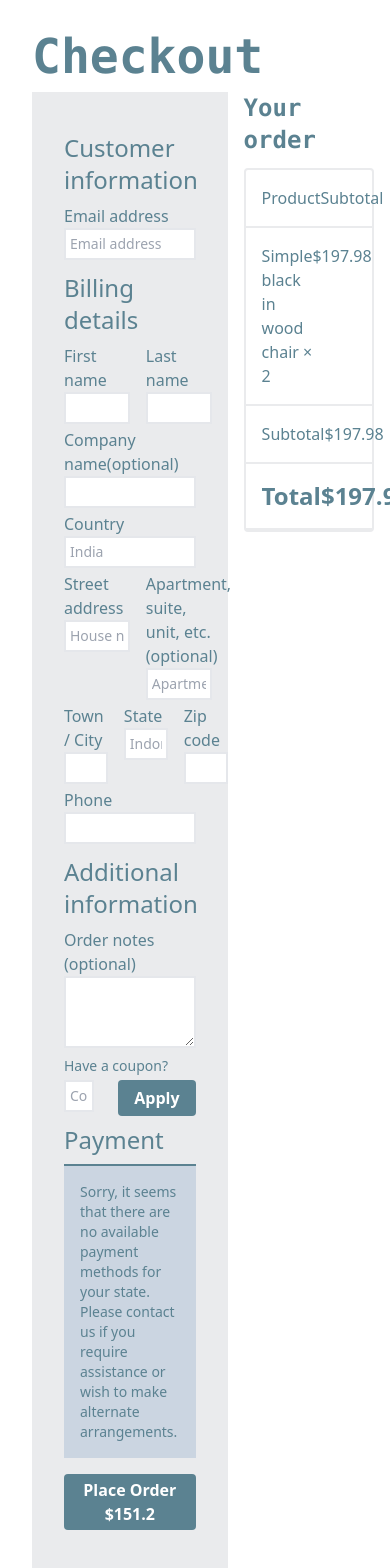
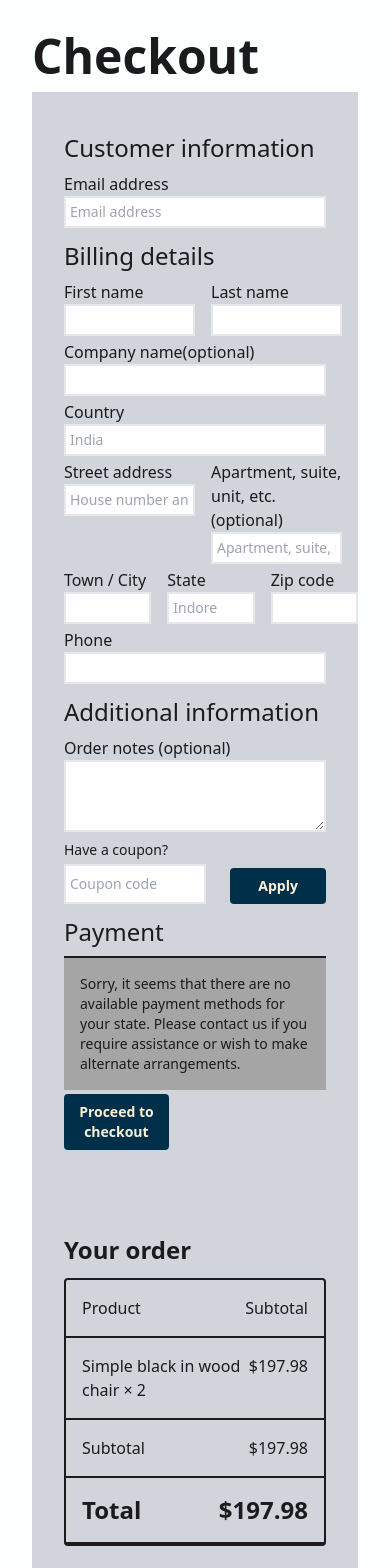
Before and after one commit to akshatlambhate/E-commerce, a React (Create React App) app: page / in a window 390 px wide. Shown: the top 1568 px of the page. Built offline with nearby package versions, Linux system fonts and the light colour scheme.

Commit message:
aj,updated

```diff
--- a/src/components/Checkout.jsx
+++ b/src/components/Checkout.jsx
@@ -1,90 +1,93 @@
 import React from 'react'
+import Button from '../components/SharedComponents/Button'
+import { Outlet, Link } from "react-router-dom";
 
 const Checkout = () => {
   return (
-    <div className='m-8 text-left'>
-      <h1 className='text-5xl font-mono font-semibold text-AirBlue mb-3'>Checkout</h1>
-      <div className='w-[100%] flex gap-4'>
-        <div className='w-[60%]  bg-AntiFlashWhite p-8'>
+    <div className='p-8 text-left bg-background '>
+      <h1 className='text-5xl font-mono font-semibold text-colortxt mb-3 '>Checkout</h1>
+      <div className='w-[100%] lg:flex lg:flex-row xs:flex xs:flex-col gap-4 bg-parentdiv'>
+        <div className='lg:w-[60%] xs:w-[100%]  lg:p-8 xs:p-8'>
             <form action="" className='flex flex-col justify-start text-left'>
-            <h1 className='text-2xl text-AirBlue py-2'>Customer information</h1>
-            <label htmlFor="" className='text-base text-AirBlue'>Email address </label>
-            <input type="text" placeholder='Email address' className='text-sm p-1 mb-1 focus:outline-none focus:border-Charcoal border-2'/>
-            <h1 className='text-2xl text-AirBlue py-2'>Billing details</h1>
+            <h1 className='text-2xl text-colortxt py-2'>Customer information</h1>
+            <label htmlFor="" className='text-base text-colortxt'>Email address </label>
+            <input type="text" placeholder='Email address' className='text-sm p-1 mb-1 focus:outline-none focus:border-midSkyBlue border-2'/>
+            <h1 className='text-2xl text-colortxt py-2'>Billing details</h1>
             <div className='flex gap-4'>
                 <div className='flex flex-col w-1/2'>
-                <label htmlFor="" className='text-base text-AirBlue '>First name </label>
-                <input type="text"  className='text-sm p-1 mb-1 focus:outline-none focus:border-Charcoal border-2' />
+                <label htmlFor="" className='text-base text-colortxt '>First name </label>
+                <input type="text"  className='text-sm p-1 mb-1 focus:outline-none focus:border-colortxt border-2' />
                 </div>
                 <div className='flex flex-col w-1/2'>
-                <label htmlFor="" className='text-base text-AirBlue'>Last name </label>
-                <input type="text" className='text-sm p-1 mb-1 focus:outline-none focus:border-Charcoal border-2' />
+                <label htmlFor="" className='text-base text-colortxt'>Last name </label>
+                <input type="text" className='text-sm p-1 mb-1 focus:outline-none focus:border-colortxt border-2' />
                 </div>
             </div>
-            <label htmlFor="" className='text-base text-AirBlue'>Company name(optional) </label>
-            <input type="text"  className='text-sm p-1 mb-1 focus:outline-none focus:border-Charcoal border-2'/>
-            <label htmlFor="" className='text-base text-AirBlue'>Country </label>
-            <input type="text" placeholder='India' className='text-sm p-1 mb-1 focus:outline-none focus:border-Charcoal border-2' />
+            <label htmlFor="" className='text-base text-colortxt'>Company name(optional) </label>
+            <input type="text"  className='text-sm p-1 mb-1 focus:outline-none focus:border-colortxt border-2'/>
+            <label htmlFor="" className='text-base text-colortxt'>Country </label>
+            <input type="text" placeholder='India' className='text-sm p-1 mb-1 focus:outline-none focus:border-colortxt border-2' />
             <div className='flex gap-4'>
                 <div className='flex flex-col  w-1/2'>
-                <label htmlFor="" className='text-base text-AirBlue'>Street address </label>
-                <input type="text" placeholder='House number and street name' className='text-sm p-1 mb-1 focus:outline-none focus:border-Charcoal border-2'/>
+                <label htmlFor="" className='text-base text-colortxt'>Street address </label>
+                <input type="text" placeholder='House number and street name' className='text-sm p-1 mb-1 focus:outline-none focus:border-colortxt border-2'/>
                 </div>
                 <div className='flex flex-col w-1/2'>
-                <label htmlFor="" className='text-base text-AirBlue'>Apartment, suite, unit, etc. (optional) </label>
-                <input type="text" placeholder='Apartment, suite, unit, etc. (optional)' className='text-sm p-1 mb-1 focus:outline-none focus:border-Charcoal border-2'/>
+                <label htmlFor="" className='text-base text-colortxt'>Apartment, suite, unit, etc. (optional) </label>
+                <input type="text" placeholder='Apartment, suite, unit, etc. (optional)' className='text-sm p-1 mb-1 focus:outline-none focus:border-colortxt border-2'/>
                 </div>
             </div>
             <div className='flex gap-4'>
                 <div className='flex flex-col w-1/3'>
-                <label htmlFor="" className='text-base text-AirBlue'>Town / City </label>
-                <input type="text" className='text-sm p-1 mb-1 focus:outline-none focus:border-Charcoal border-2' />
+                <label htmlFor="" className='text-base text-colortxt'>Town / City </label>
+                <input type="text" className='text-sm p-1 mb-1 focus:outline-none focus:border-colortxt border-2' />
                 </div>
                 <div className='flex flex-col w-1/3'>
-                <label htmlFor="" className='text-base text-AirBlue'>State </label>
-                <input type="text" placeholder='Indore' className='text-sm p-1 mb-1 focus:outline-none focus:border-Charcoal border-2'/>
+                <label htmlFor="" className='text-base text-colortxt'>State </label>
+                <input type="text" placeholder='Indore' className='text-sm p-1 mb-1 focus:outline-none focus:border-colortxt border-2'/>
                 </div>
                 <div className='flex flex-col w-1/3'>
-                <label htmlFor="" className='text-base text-AirBlue'>Zip code </label>
-                <input type="text" className='text-sm p-1 mb-1 focus:outline-none focus:border-Charcoal border-2' />
+                <label htmlFor="" className='text-base text-colortxt'>Zip code </label>
+                <input type="text" className='text-sm p-1 mb-1 focus:outline-none focus:border-colortxt border-2' />
                 </div>
             </div>
-            <label htmlFor="" className='text-base text-AirBlue'>Phone </label>
-            <input type="number" className='text-sm p-1 mb-1 border-2 focus:outline-none focus:border-Charcoal' />
+            <label htmlFor="" className='text-base text-colortxt'>Phone </label>
+            <input type="number" className='text-sm p-1 mb-1 border-2 focus:outline-none focus:border-colortxt' />
 
-            <h1 className='text-2xl text-AirBlue py-2'>Additional information</h1>
-            <label htmlFor="" className='text-base text-AirBlue'>Order notes (optional) </label>
-            <textarea name="" id="" cols="30" rows="3" className='text-sm p-1 mb-1 border-2 text-AirBlue focus:outline-none focus:border-Charcoal'></textarea>
-            <p className='text-sm text-AirBlue my-1'>Have a coupon?</p>
+            <h1 className='text-2xl text-colortxt py-2'>Additional information</h1>
+            <label htmlFor="" className='text-base text-colortxt'>Order notes (optional) </label>
+            <textarea name="" id="" cols="30" rows="3" className='text-sm p-1 mb-1 border-2 text-colortxt focus:outline-none focus:border-colortxt'></textarea>
+            <p className='text-sm text-colortxt my-1'>Have a coupon?</p>
             <div className='flex gap-6'>
-                <input type="text" placeholder='Coupon code' className='text-sm p-1 mb-1 w-[60%] focus:outline-none focus:border-Charcoal border-2'/>
-                <button className='bg-AirBlue text-white text-base p-1 px-4 font-semibold hover:bg-slate-100 hover:text-AirBlue rounded'>Apply</button>
+                <input type="text" placeholder='Coupon code' className='text-sm p-1 mb-1 w-[60%] focus:outline-none focus:border-colortxt border-2'/>
+                <Button name={'Apply'} />
             </div>
-            <h1 className='text-2xl text-AirBlue py-2'>Payment</h1>
-            <div className='p-4 border-t-2 border-AirBlue bg-slate-300'>
-                <p className='text-sm text-AirBlue'>
+            <h1 className='text-2xl text-colortxt py-2'>Payment</h1>
+            <div className='p-4 border-t-2 border-colortxt bg-childdiv'>
+                <p className='text-sm text-colortxt'>
                 Sorry, it seems that there are no available payment methods for your state. Please contact us if you require assistance or wish to make alternate arrangements.
                 </p>
             </div>
-            <button className='bg-AirBlue text-white text-base p-1 px-4 font-semibold hover:bg-slate-100 hover:text-AirBlue rounded my-4'>Place Order $151.2</button>
+            <div className='w-[100%]'><Button name={'Proceed to checkout'} /></div>
+
             </form>
         </div>
-        <div className='w-[40%]'>
-            <h1 className='text-2xl font-mono font-semibold text-AirBlue mb-3'>Your order</h1>
-            <div className='flex flex-col border-2 border-AntiFlashWhite rounded'>
-                <div className='flex justify-between border-b-2 border-AntiFlashWhite p-4 text-AirBlue'>
+        <div className='lg:w-[40%] xs:w-[100%] p-8'>
+            <h1 className='text-2xl font-mono font-semibold text-colortxt mb-3'>Your order</h1>
+            <div className='flex flex-col border-2 border-colortxt rounded'>
+                <div className='flex justify-between border-b-2 border-colortxt p-4 text-colortxt'>
                     <h1>Product</h1>
                     <h1>Subtotal</h1>
                 </div>
-                <div className='flex justify-between border-b-2 border-AntiFlashWhite p-4 text-AirBlue'>
+                <div className='flex justify-between border-b-2 border-colortxt p-4 text-colortxt'>
                     <h1>Simple black in wood chair × 2</h1>
                     <h1>$197.98</h1>
                 </div>
-                <div className='flex justify-between border-b-2 border-AntiFlashWhite p-4 text-AirBlue'>
+                <div className='flex justify-between border-b-2 border-colortxt p-4 text-colortxt'>
                     <h1>Subtotal</h1>
                     <h1>$197.98</h1>
                 </div>
-                <div className='flex justify-between border-b-2 border-AntiFlashWhite p-4 text-AirBlue font-bold text-2xl'>
+                <div className='flex justify-between border-b-2 border-colortxt p-4 text-colortxt font-bold text-2xl'>
                     <h1>Total</h1>
                     <h1>$197.98</h1>
                 </div>
--- /dev/null
+++ b/src/components/SharedComponents/Button.jsx
@@ -0,0 +1,12 @@
+import React from 'react'
+
+const Button = ({name}) => {
+  return (
+    <>
+      <button className=' lg:my-2 bg-buttoncolor lg:text-base text-buttontext hover:bg-buttoncolorhover hover:text-buttontexthover border-none rounded p-2 w-[40%] font-bold hover:text-AirBlue hover:bg-AntiFlashWhite
+      xs:my-1 xs:text-sm'>{name}</button>
+    </>
+  )
+}
+
+export default Button
--- a/tailwind.config.js
+++ b/tailwind.config.js
@@ -1,19 +1,39 @@
 /** @type {import('tailwindcss').Config} */
+const defaultTheme = require('tailwindcss/defaultTheme');
 module.exports = {
   content: [
     "./src/**/*.{js,jsx,ts,tsx}",
   ],
   theme: {
-    extend: {
+    screens: {
+      'xs': '360px',
+      ...defaultTheme.screens,
+    },
+    extend:{
       colors: {
-        'shelduckBlue' : '#98DAD9',
-        'AntiFlashWhite' : '#EAEBED',
-        'AirBlue' : '#5B8291',
-        'Charcoal' : '#2E424D',
-        'white': '#ffffff',
-        'black' : '#000000',
+           'background':'#fbfffe',
+           'colortxt': '#1b1b1e',
+           'buttoncolor':'#003049',
+           'buttoncolorhover':'#fdf0d5',
+           'buttontext':'#fdf0d5',
+           'buttontexthover':"#003049",
+           'childdiv':'#a5a5a5',
+           'parentdiv':'#d1d5db',
+      },
+      width:{
+       'signup':'30rem'
+      },
+      fontFamily: {
+        'poppins': ['Poppins', 'sans-serif']
+      },
+      backgroundImage: {
+        'sc01': "url('/src/assets/sc01.jpg')",
+        'sc02': "url('/src/assets/sc02.jpg')",
+      }
+      },
+      fontFamily: {
+        'poppins': ['Poppins', 'sans-serif']
       },
     },
-  },
   plugins: [],
-}
+  }
```
